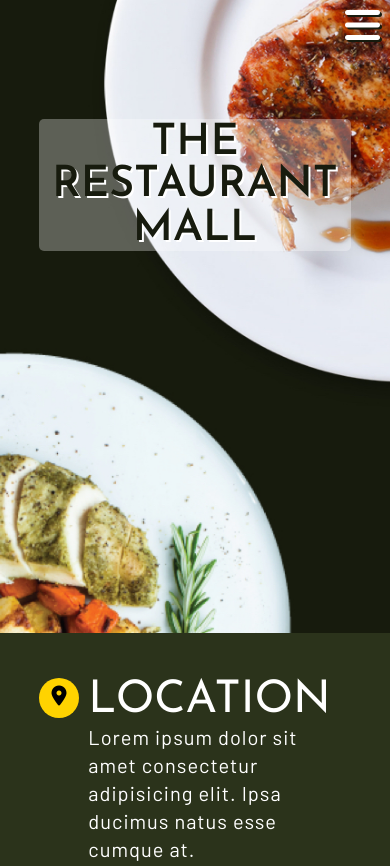
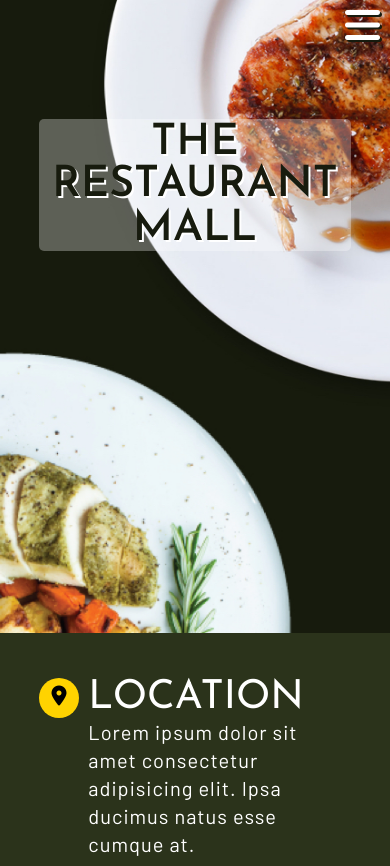
Before and after one commit to hiraahsan/hira-ahsan-project-two, a plain HTML site: page index.html in a window 390 px wide. Shown: the top 866 px of the page. Drawn offline with Linux system fonts and the light colour scheme.

Commit message:
media query for .info h2 font-size :running:

```diff
--- a/styles/sass/_main.scss
+++ b/styles/sass/_main.scss
@@ -47,6 +47,10 @@
         h2 {
         font-size: 4.5rem;
         // line-height: 99.8px;
+
+        @media (max-width: 500px) {
+            font-size: 4rem;
+        }
         }
 
 
```
Also changed, not shown: styles/styles.css.
